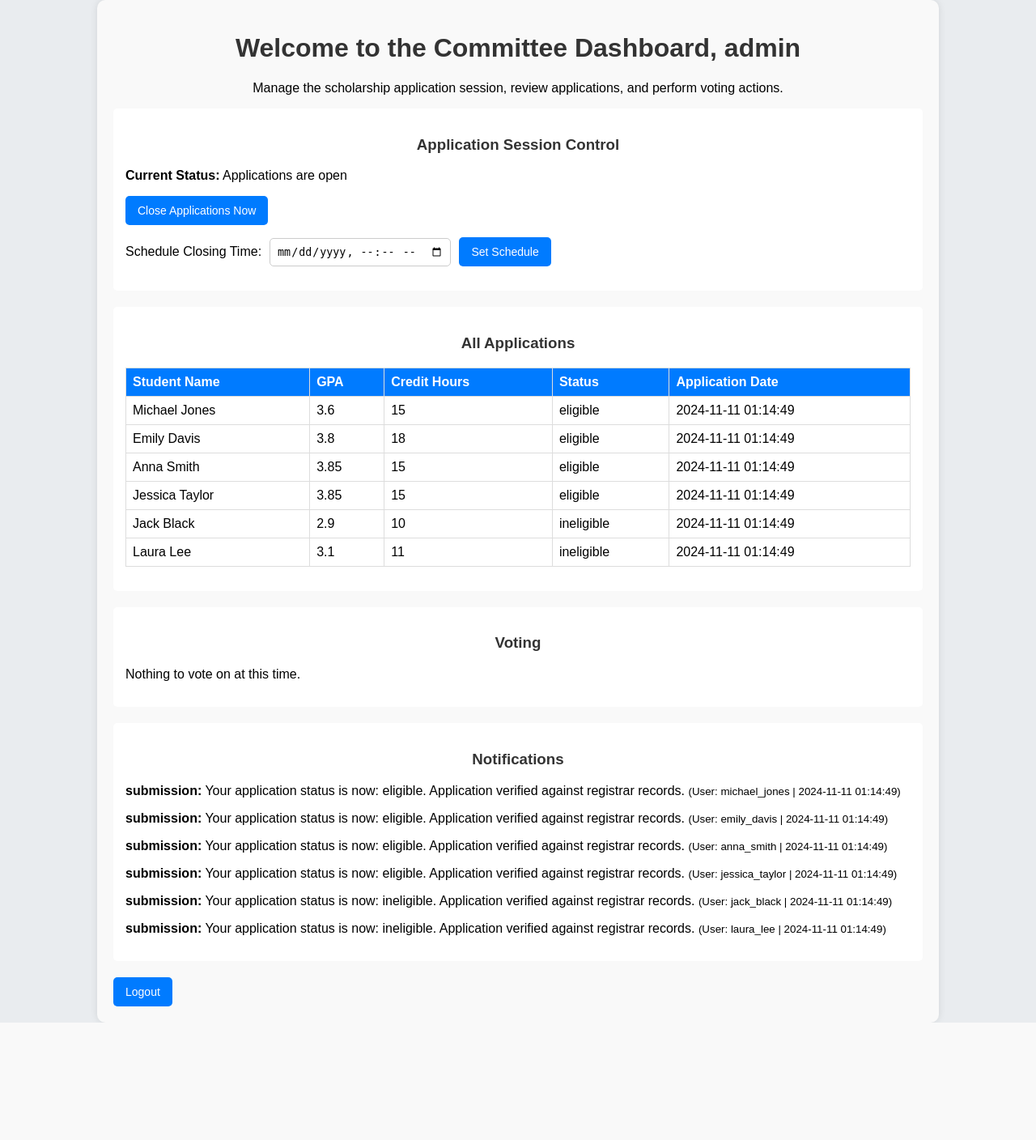
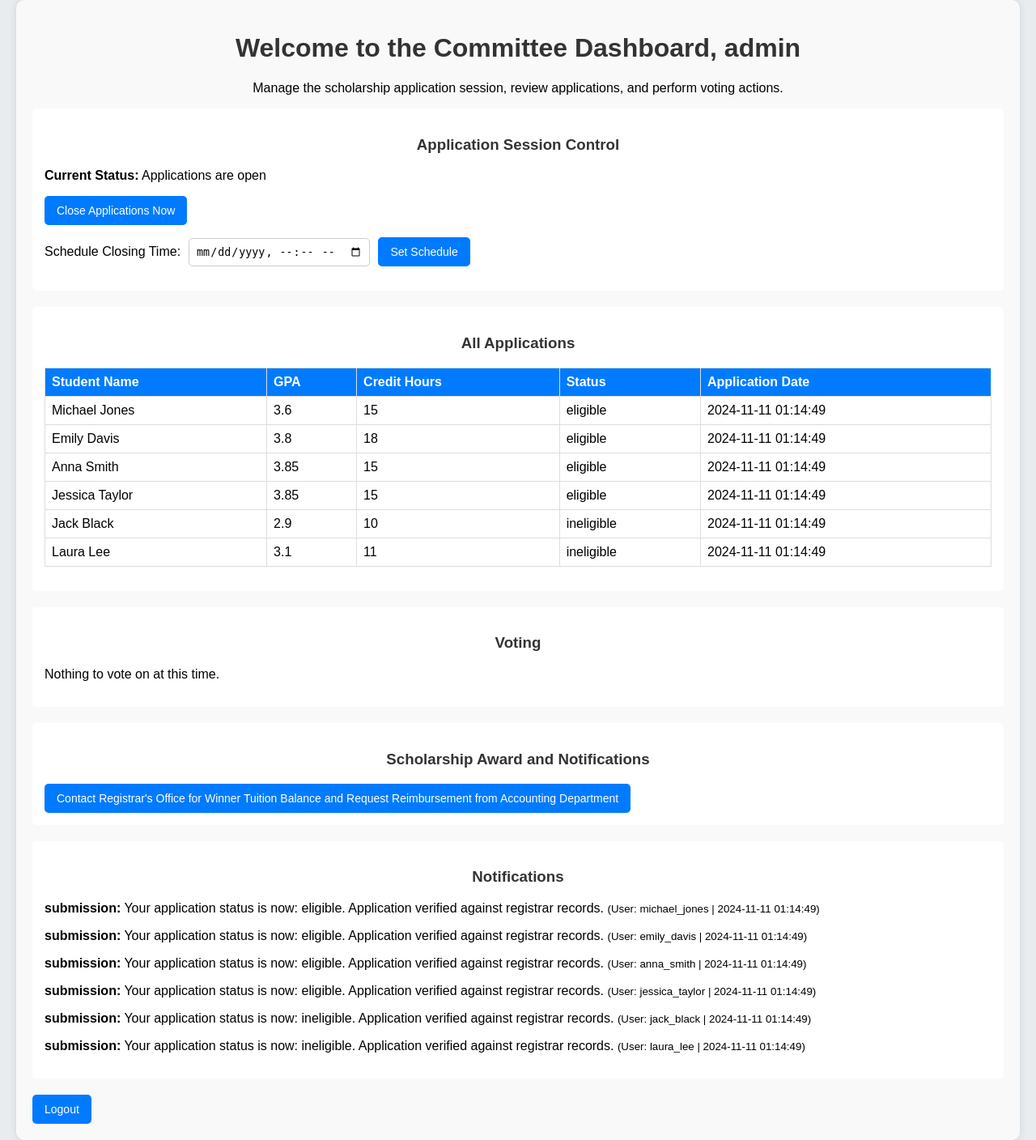
Before and after one commit to leahmirch/Bright-Scholarship, a PHP site: page /committee_dashboard.php in a window 1280 px wide. Shown: the whole page at 81% size. Before the commit the page ends 1263 px from the top, so only its background shows below. Run offline with PHP 8.4, Linux system fonts and the light colour scheme; the visitor is signed in with stand-in values (Sample User, id 1).

Commit message:
winner notifications through accounting dept and registrar office

```diff
--- a/admin_dashboard.php
+++ b/admin_dashboard.php
@@ -244,7 +244,7 @@ $recentChanges = $conn->query("
     <title>Admin Dashboard</title>
     <style>
         body { font-family: Arial, sans-serif; background-color: #e9ecef; display: flex; justify-content: center; align-items: center; min-height: 100vh; margin: 0; }
-        .dashboard-container { width: 90%; max-width: 1200px; background-color: #f9f9f9; border-radius: 10px; padding: 20px; box-shadow: 0px 0px 10px rgba(0, 0, 0, 0.1); }
+        .dashboard-container { width: 95%; max-width: 1400px; background-color: #f9f9f9; border-radius: 10px; padding: 20px; box-shadow: 0px 0px 10px rgba(0, 0, 0, 0.1); }
         h1, h3 { text-align: center; color: #333; }
         .section { margin-bottom: 20px; padding: 15px; border-radius: 5px; background-color: #ffffff; }
         .section h3 { margin-top: 0; }
--- /dev/null
+++ b/award_notification.php
@@ -0,0 +1,83 @@
+<?php
+require_once 'db.php';
+
+function notifyRegistrarForTuitionBalance($winnerId, $committeeMemberId, $conn) {
+    // Notify registrar office about tuition balance request
+    $conn->prepare("INSERT INTO notifications (user_id, notification_type, message, sent_at)
+        VALUES (:user_id, 'registrar', 'Request to Registrars Office: Please provide the tuition balance for awarded student (User ID: $winnerId) for reimbursement.', datetime('now', '+1 second'))")
+        ->execute([':user_id' => $committeeMemberId]);
+
+    // Simulate response from registrar with tuition balance
+    $tuitionBill = $conn->query("SELECT tuition_bill FROM users WHERE id = $winnerId")->fetchColumn();
+    $conn->prepare("INSERT INTO notifications (user_id, notification_type, message, sent_at)
+        VALUES (:user_id, 'system', 'Response from Registrars Office: Tuition balance for student (User ID: $winnerId) is $$tuitionBill.', datetime('now', '+2 seconds'))")
+        ->execute([':user_id' => $committeeMemberId]);
+}
+
+function requestReimbursementFromAccounting($winnerId, $committeeMemberId, $conn) {
+    // Fetch tuition bill for the winner
+    $tuitionBill = $conn->query("SELECT tuition_bill FROM users WHERE id = $winnerId")->fetchColumn();
+
+    // Notify accounting to reimburse the awarded student
+    $conn->prepare("INSERT INTO notifications (user_id, notification_type, message, sent_at)
+        VALUES (:user_id, 'accounting', 'Request to Accounting Department: Please reimburse awarded student (User ID: $winnerId) with tuition amount of $$tuitionBill.', datetime('now', '+3 seconds'))")
+        ->execute([':user_id' => $committeeMemberId]);
+
+    // Simulate response from accounting to the student
+    $conn->prepare("INSERT INTO notifications (user_id, notification_type, message, sent_at)
+        VALUES (:user_id, 'award', 'Notification from Accounting: You have been reimbursed with the amount of $$tuitionBill for your tuition.', datetime('now', '+4 seconds'))")
+        ->execute([':user_id' => $winnerId]);
+
+    // Send same notification to the committee member
+    $conn->prepare("INSERT INTO notifications (user_id, notification_type, message, sent_at)
+        VALUES (:user_id, 'system', 'Notification from Accounting: Student (User ID: $winnerId) has been reimbursed with the amount of $$tuitionBill.', datetime('now', '+4 seconds'))")
+        ->execute([':user_id' => $committeeMemberId]);
+}
+
+function notifyNonWinners($nonWinners, $conn) {
+    // Notify non-winners about the selection outcome only once
+    foreach ($nonWinners as $applicant) {
+        $conn->prepare("INSERT INTO notifications (user_id, notification_type, message, sent_at)
+            VALUES (:user_id, 'award', 'Thank you for your application. Unfortunately, the scholarship has been awarded to another student.', datetime('now', '+0 second'))")
+            ->execute([':user_id' => $applicant['user_id']]);
+    }
+}
+
+function processAwardNotifications($committeeMemberId, $conn) {
+    // Fetch the awarded student
+    $winnerStmt = $conn->prepare("SELECT * FROM applications WHERE status = 'awarded' LIMIT 1");
+    $winnerStmt->execute();
+    $winner = $winnerStmt->fetch(PDO::FETCH_ASSOC);
+
+    if ($winner) {
+        $winnerId = $winner['user_id'];
+
+        // Notify registrar for tuition balance and simulate response
+        notifyRegistrarForTuitionBalance($winnerId, $committeeMemberId, $conn);
+
+        // Notify accounting to reimburse the student and simulate response
+        requestReimbursementFromAccounting($winnerId, $committeeMemberId, $conn);
+
+        // Notify other eligible applicants who were not selected once
+        $nonWinnersStmt = $conn->prepare("SELECT * FROM applications WHERE status = 'eligible' AND id != :id");
+        $nonWinnersStmt->execute([':id' => $winner['id']]);
+        $nonWinners = $nonWinnersStmt->fetchAll(PDO::FETCH_ASSOC);
+        notifyNonWinners($nonWinners, $conn);
+
+        return "Winner and departments have been notified. Non-winners have also been notified.";
+    } else {
+        return "No awarded applications found to notify.";
+    }
+}
+
+// Handle award notifications if award button is clicked
+if (isset($_POST['award_scholarship'])) {
+    $conn->beginTransaction();
+    try {
+        $awardMessage = processAwardNotifications($_SESSION['user_id'], $conn);
+        $conn->commit();
+    } catch (Exception $e) {
+        $conn->rollBack();
+        $awardMessage = "Error processing award notifications: " . $e->getMessage();
+    }
+}
--- a/committee_dashboard.php
+++ b/committee_dashboard.php
@@ -2,6 +2,7 @@
 session_start();
 require 'db.php';
 require 'voting.php';
+require 'award_notification.php';
 
 // Ensure user is logged in and is a committee member
 if (!isset($_SESSION['user_id']) || $_SESSION['role'] !== 'committee') {
@@ -258,7 +259,7 @@ if ($_SERVER['REQUEST_METHOD'] === 'POST' && isset($_POST['submit_vote'])) {
                 VALUES (:user_id, 'system', :message)")
                 ->execute([
                     ':user_id' => $userId,
-                    ':message' => "Winner has been selected: $winnerName."
+                    ':message' => "Winner has been voted: $winnerName."
                 ]);
 
                 $message = "Voting complete. Winner has been selected and notified.";
@@ -329,7 +330,7 @@ $multipleFinalists = count($finalists) > 1;
     <title>Committee Dashboard</title>
     <style>
         body { font-family: Arial, sans-serif; background-color: #e9ecef; display: flex; justify-content: center; align-items: center; min-height: 100vh; margin: 0; }
-        .dashboard-container { width: 90%; max-width: 1000px; background-color: #f9f9f9; border-radius: 10px; padding: 20px; box-shadow: 0px 0px 10px rgba(0, 0, 0, 0.1); }
+        .dashboard-container { width: 95%; max-width: 1200px; background-color: #f9f9f9; border-radius: 10px; padding: 20px; box-shadow: 0px 0px 10px rgba(0, 0, 0, 0.1); }
         h1, h3 { text-align: center; color: #333; }
         .centered { text-align: center; margin-top: 0; margin-bottom: 15px; }
         .section { margin-bottom: 20px; padding: 15px; border-radius: 5px; background-color: #ffffff; }
@@ -351,6 +352,10 @@ $multipleFinalists = count($finalists) > 1;
 
     <?php if ($message): ?>
         <div class="message"><?= htmlspecialchars($message) ?></div>
+    <?php endif; ?>
+
+    <?php if (isset($awardMessage)): ?>
+        <div class="message"><?= htmlspecialchars($awardMessage) ?></div>
     <?php endif; ?>
 
     <p> </p>
@@ -423,6 +428,15 @@ $multipleFinalists = count($finalists) > 1;
         <?php endif; ?>
     </div>
 
+    <!-- Award Scholarship -->
+    <div class="section">
+    <h3>Scholarship Award and Notifications</h3>
+        <form method="POST">
+            <input type="hidden" name="csrf_token" value="<?= $_SESSION['csrf_token'] ?>">
+            <button type="submit" name="award_scholarship">Contact Registrar's Office for Winner Tuition Balance and Request Reimbursement from Accounting Department</button>
+        </form>
+    </div>
+
     <!-- Notifications -->
     <div class="section">
         <h3>Notifications</h3>
--- a/db.php
+++ b/db.php
@@ -14,7 +14,8 @@ try {
             role TEXT CHECK(role IN ('student', 'committee', 'admin')) NOT NULL,
             winner BOOLEAN DEFAULT 0,
             gender TEXT CHECK(gender IN ('male', 'female', 'other')),
-            class_year TEXT CHECK(class_year IN ('freshman', 'sophomore', 'junior', 'senior'))
+            class_year TEXT CHECK(class_year IN ('freshman', 'sophomore', 'junior', 'senior')),
+            tuition_bill REAL DEFAULT 0
         )
     ");
 
@@ -63,7 +64,7 @@ try {
     // Notifications table
     $conn->exec("CREATE TABLE IF NOT EXISTS notifications (
         id INTEGER PRIMARY KEY AUTOINCREMENT,
-        user_id INTEGER NOT NULL,
+        user_id INTEGER NULL,
         notification_type TEXT NOT NULL,
         message TEXT NOT NULL,
         sent_at TIMESTAMP DEFAULT CURRENT_TIMESTAMP,
@@ -102,16 +103,16 @@ try {
 
 
     // Insert sample users
-    $conn->exec("INSERT OR IGNORE INTO users (username, email, password, role, gender, class_year) VALUES
-        ('admin', 'admin@example.com', '" . password_hash('Password123', PASSWORD_BCRYPT) . "', 'admin', NULL, NULL),
-        ('committee_john_doe', 'john.doe@committee.com', '" . password_hash('Password123', PASSWORD_BCRYPT) . "', 'committee', NULL, NULL),
-        ('committee_jane_smith', 'jane.smith@committee.com', '" . password_hash('Password123', PASSWORD_BCRYPT) . "', 'committee', NULL, NULL),
-        ('michael_jones', 'michael.jones@student.com', '" . password_hash('Password123', PASSWORD_BCRYPT) . "', 'student', 'male', 'junior'),
-        ('emily_davis', 'emily.davis@student.com', '" . password_hash('Password123', PASSWORD_BCRYPT) . "', 'student', 'female', 'senior'),
-        ('anna_smith', 'anna.smith@student.com', '" . password_hash('Password123', PASSWORD_BCRYPT) . "', 'student', 'female', 'junior'),
-        ('jessica_taylor', 'jessica.taylor@student.com', '" . password_hash('Password123', PASSWORD_BCRYPT) . "', 'student', 'female', 'junior'),
-        ('jack_black', 'jack.black@student.com', '" . password_hash('Password123', PASSWORD_BCRYPT) . "', 'student', 'male', 'freshman'),
-        ('laura_lee', 'laura.lee@student.com', '" . password_hash('Password123', PASSWORD_BCRYPT) . "', 'student', 'female', 'sophomore')
+    $conn->exec("INSERT OR IGNORE INTO users (username, email, password, role, gender, class_year, tuition_bill) VALUES
+        ('admin', 'admin@example.com', '" . password_hash('Password123', PASSWORD_BCRYPT) . "', 'admin', NULL, NULL, 0),
+        ('committee_john_doe', 'john.doe@committee.com', '" . password_hash('Password123', PASSWORD_BCRYPT) . "', 'committee', NULL, NULL, 0),
+        ('committee_jane_smith', 'jane.smith@committee.com', '" . password_hash('Password123', PASSWORD_BCRYPT) . "', 'committee', NULL, NULL, 0),
+        ('michael_jones', 'michael.jones@student.com', '" . password_hash('Password123', PASSWORD_BCRYPT) . "', 'student', 'male', 'junior', 15000.00),
+        ('emily_davis', 'emily.davis@student.com', '" . password_hash('Password123', PASSWORD_BCRYPT) . "', 'student', 'female', 'senior', 14500.00),
+        ('anna_smith', 'anna.smith@student.com', '" . password_hash('Password123', PASSWORD_BCRYPT) . "', 'student', 'female', 'junior', 15200.00),
+        ('jessica_taylor', 'jessica.taylor@student.com', '" . password_hash('Password123', PASSWORD_BCRYPT) . "', 'student', 'female', 'junior', 15000.00),
+        ('jack_black', 'jack.black@student.com', '" . password_hash('Password123', PASSWORD_BCRYPT) . "', 'student', 'male', 'freshman', 13000.00),
+        ('laura_lee', 'laura.lee@student.com', '" . password_hash('Password123', PASSWORD_BCRYPT) . "', 'student', 'female', 'sophomore', 13800.00)
     ");
 
     // Insert student records
--- a/student_dashboard.php
+++ b/student_dashboard.php
@@ -197,7 +197,7 @@ if ($_SERVER['REQUEST_METHOD'] !== 'POST') {
     <title>Student Dashboard</title>
     <style>
         body { font-family: Arial, sans-serif; background-color: #e9ecef; display: flex; justify-content: center; align-items: center; min-height: 100vh; margin: 0; }
-        .dashboard-container { width: 90%; max-width: 800px; background-color: #f9f9f9; border-radius: 10px; padding: 20px; box-shadow: 0px 0px 10px rgba(0, 0, 0, 0.1); }
+        .dashboard-container { width: 95%; max-width: 1000px; background-color: #f9f9f9; border-radius: 10px; padding: 20px; box-shadow: 0px 0px 10px rgba(0, 0, 0, 0.1); }
         h1, h3 { text-align: center; color: #333; }
         .section { margin-bottom: 20px; padding: 15px; border-radius: 5px; background-color: #ffffff; }
         .form-group { margin-bottom: 15px; }
```
